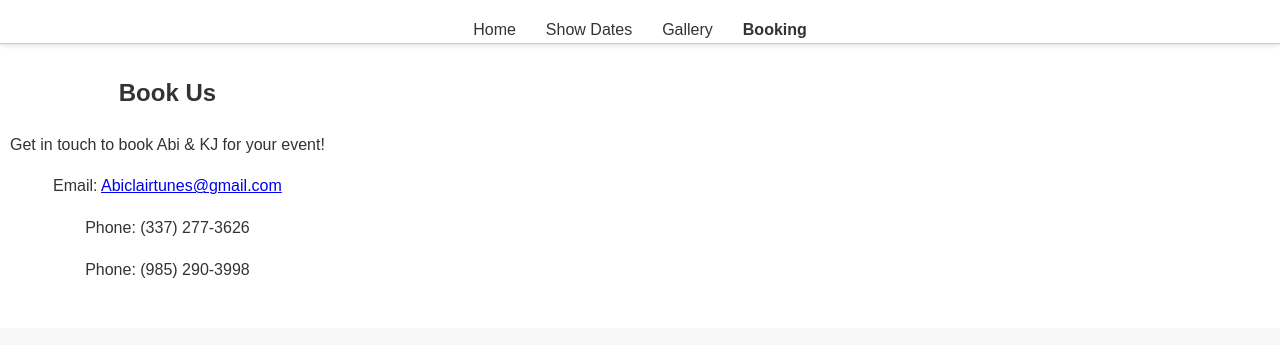
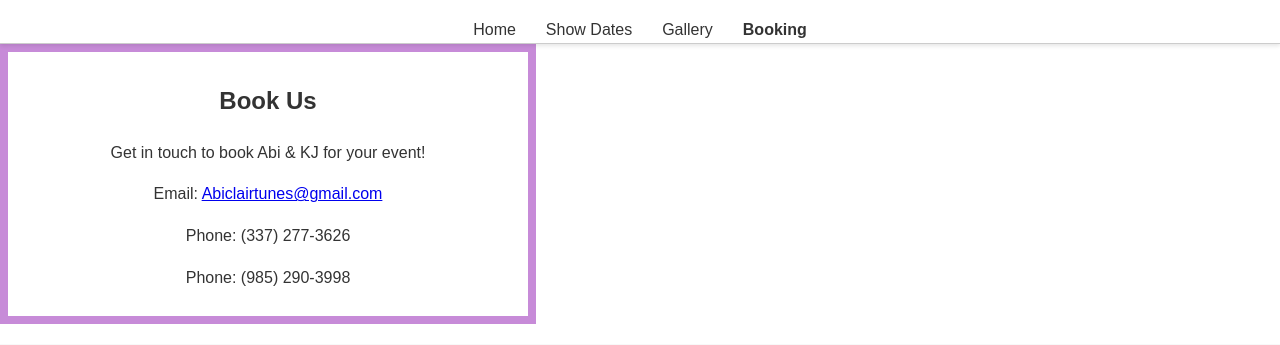
Before and after one commit to kjs118/abiandkj, a plain HTML site: page booking.html in a window 1280 px wide. Shown: the part 153-498 px from the top of the page. Drawn offline with Linux system fonts and the light colour scheme.

Commit message:
Update style.css

```diff
--- a/style.css
+++ b/style.css
@@ -367,8 +367,6 @@ footer {
     max-width: 500px;
     padding: 40px;
     text-align: center;
-    display: inline-block;
-  max-width: 400px
     border: 8px solid #C78BD8; /* Purple border */
     padding: 10px;              /* Space inside the border */
     /*  border-radius: 8px; */
```
